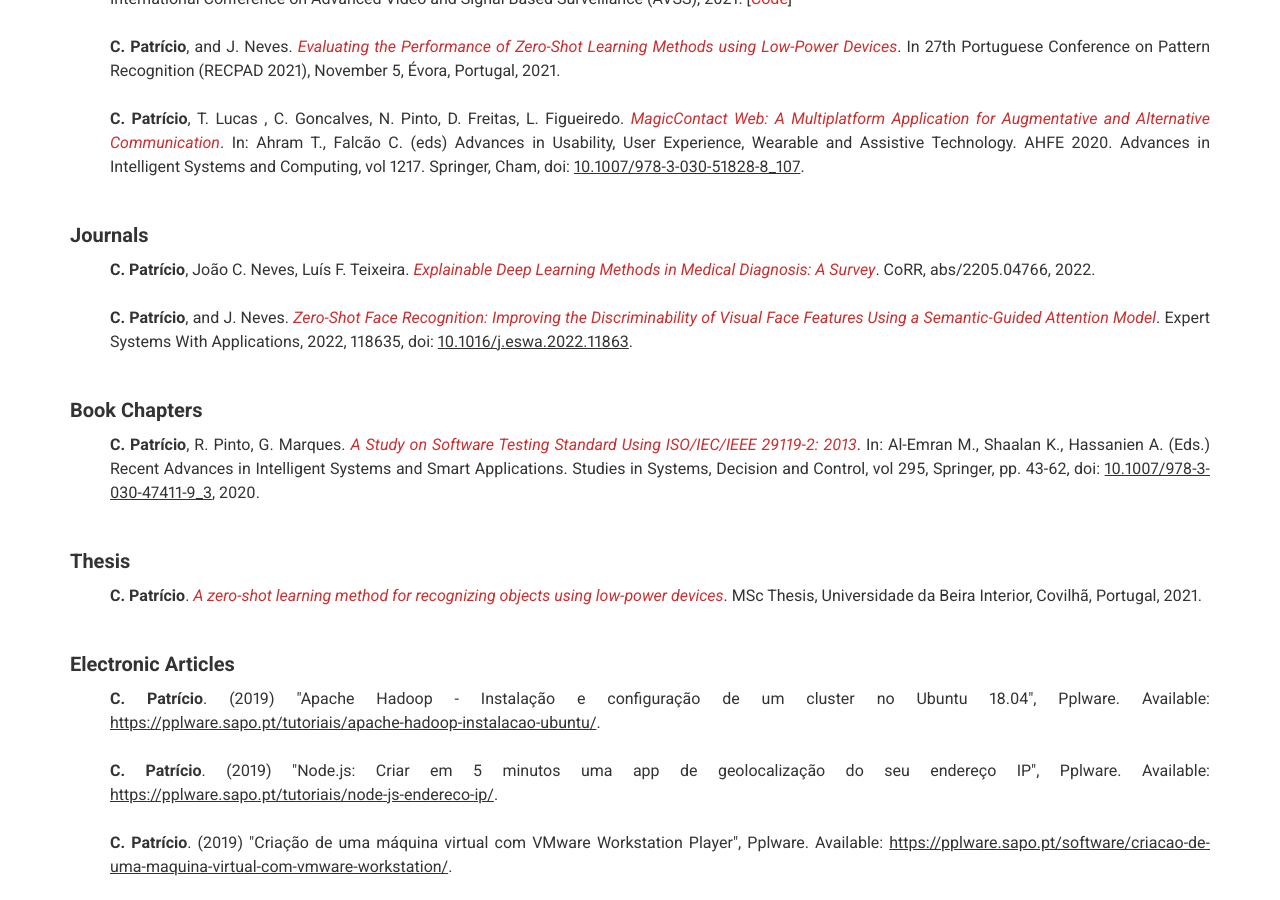
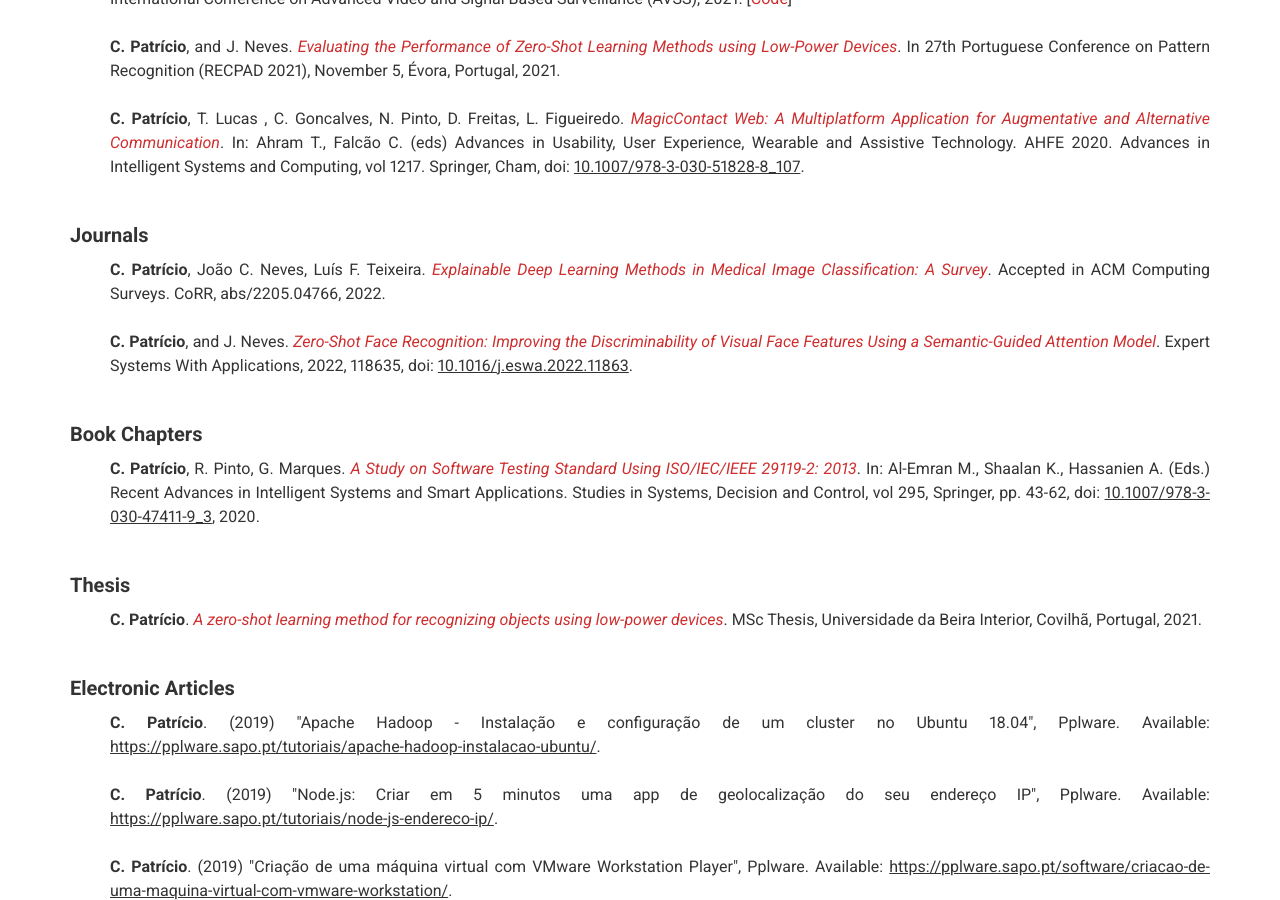
Before and after one commit to CristianoPatricio/cristianopatricio.github.io, a Jekyll site: the page built from index.md, in a window 1280 px wide and 900 px high, scrolled down 2900 px. Built offline with Jekyll 4.4.1, drawn with Linux system fonts in a browser that asks for light colours; nearby versions of some CDN libraries.

Commit message:
Update _config.yml

```diff
--- a/_config.yml
+++ b/_config.yml
@@ -87,7 +87,7 @@ publications: |
     <p style="font-size:20px;"><b>Journals</b></p>
     <ul style="list-style-type: none;" >
         <li>
-            <b>C. Patrício</b>, João C. Neves, Luís F. Teixeira. <a href="https://arxiv.org/pdf/2205.04766" style="color: #cf2e2e;" target="blank"><em>Explainable Deep Learning Methods in Medical Diagnosis: A Survey</em></a>. CoRR, abs/2205.04766, 2022.
+            <b>C. Patrício</b>, João C. Neves, Luís F. Teixeira. <a href="https://arxiv.org/pdf/2205.04766" style="color: #cf2e2e;" target="blank"><em>Explainable Deep Learning Methods in Medical Image Classification: A Survey</em></a>. Accepted in ACM Computing Surveys. CoRR, abs/2205.04766, 2022.
         </li>
         <br>
         <li>
```
